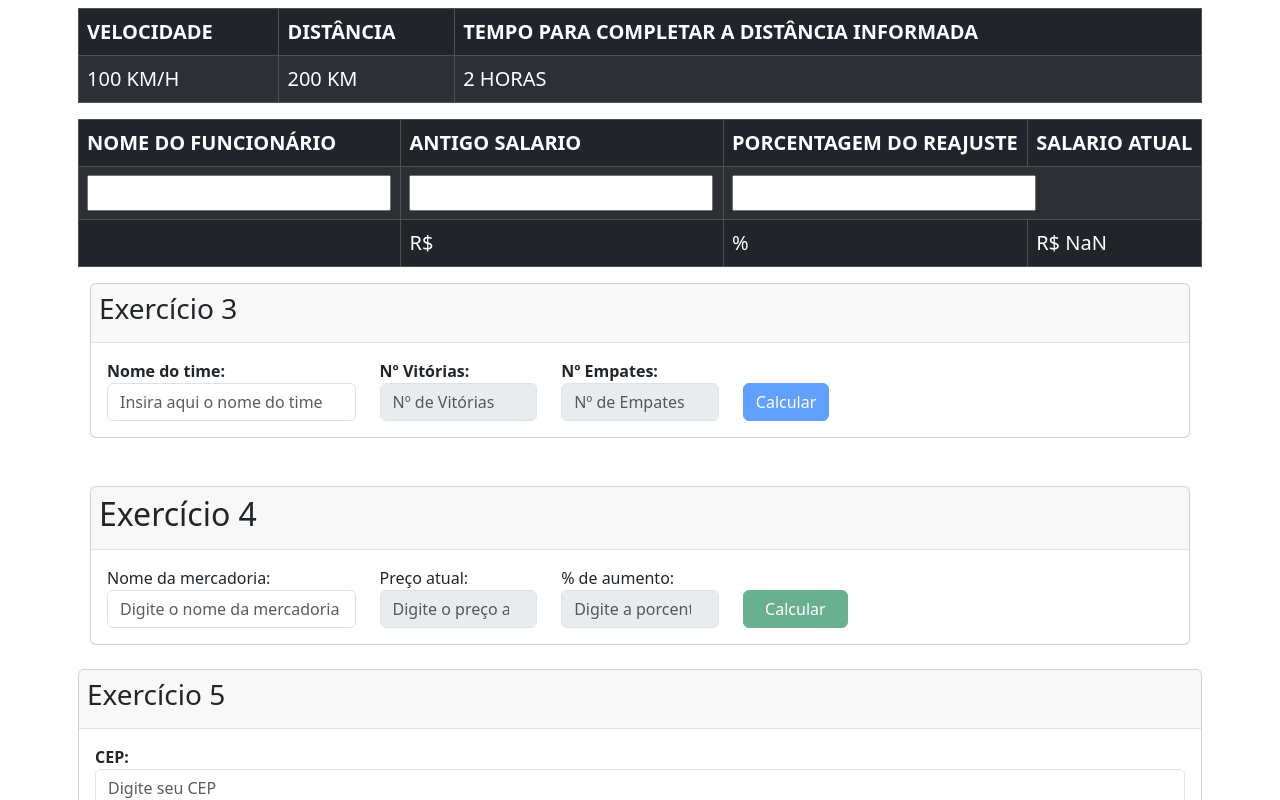
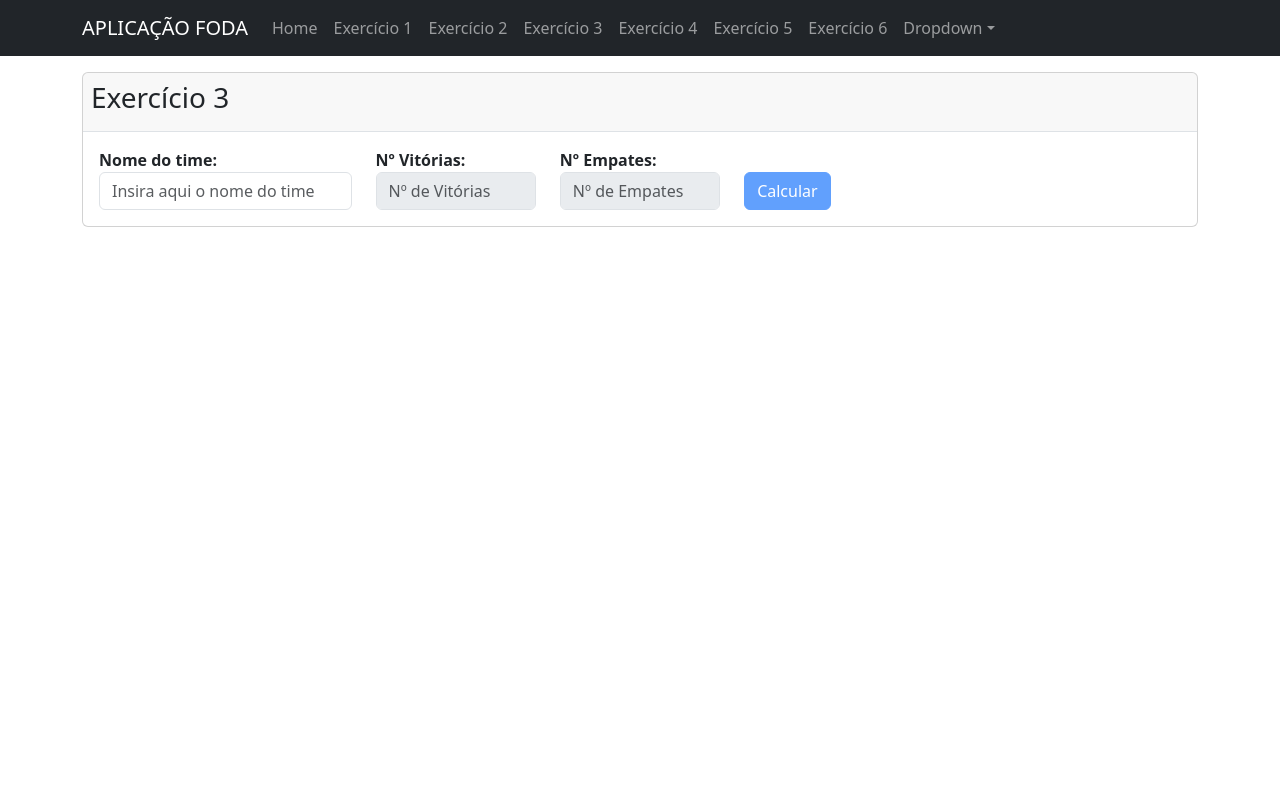
Before and after one commit to VitorCamposFrancisco/react-table, a React (Create React App) app: page /pageThree in a window 1280 px wide. Shown: the top 800 px of the page. Built offline with nearby package versions, Linux system fonts and the light colour scheme.

Commit message:
Finaização da primeira aplicação utilizando React

```diff
--- a/package.json
+++ b/package.json
@@ -8,10 +8,14 @@
     "@testing-library/user-event": "^13.5.0",
     "axios": "^1.6.8",
     "bootstrap": "^5.3.3",
+    "localforage": "^1.10.0",
+    "match-sorter": "^6.3.4",
     "react": "^18.2.0",
     "react-bootstrap": "^2.10.2",
     "react-dom": "^18.2.0",
+    "react-router-dom": "^6.22.3",
     "react-scripts": "5.0.1",
+    "sort-by": "^1.2.0",
     "web-vitals": "^2.1.4"
   },
   "scripts": {
--- /dev/null
+++ b/src/components/NavBarComponent.js
@@ -0,0 +1,40 @@
+import Container from 'react-bootstrap/Container';
+import Nav from 'react-bootstrap/Nav';
+import Navbar from 'react-bootstrap/Navbar';
+import NavDropdown from 'react-bootstrap/NavDropdown';
+
+function NavBarComponents(){
+    return(
+        <div>
+            <Navbar expand="lg" bg="dark" data-bs-theme="dark">
+      <Container>
+        <Navbar.Brand href="">APLICAÇÃO FODA</Navbar.Brand>
+        <Navbar.Toggle aria-controls="basic-navbar-nav" />
+        <Navbar.Collapse id="basic-navbar-nav">
+          <Nav className="me-auto">
+          <Nav.Link href="/">Home</Nav.Link>
+            <Nav.Link href="/pageOne">Exercício 1</Nav.Link>
+            <Nav.Link href="/pageTwo">Exercício 2</Nav.Link>
+            <Nav.Link href="/pageThree">Exercício 3</Nav.Link>
+            <Nav.Link href="/pageFour">Exercício 4</Nav.Link>
+            <Nav.Link href="/pageFive">Exercício 5</Nav.Link>
+            <Nav.Link href="/pageSix">Exercício 6</Nav.Link>
+            <NavDropdown title="Dropdown" id="basic-nav-dropdown">
+              <NavDropdown.Item href="#action/3.1">Action</NavDropdown.Item>
+              <NavDropdown.Item href="#action/3.2">
+                Another action
+              </NavDropdown.Item>
+              <NavDropdown.Item href="#action/3.3">Something</NavDropdown.Item>
+              <NavDropdown.Divider />
+              <NavDropdown.Item href="#action/3.4">
+                Separated link
+              </NavDropdown.Item>
+            </NavDropdown>
+          </Nav>
+        </Navbar.Collapse>
+      </Container>
+    </Navbar>
+        </div>
+    )
+}
+export default NavBarComponents;
--- a/src/exercises/FifthExercise.js
+++ b/src/exercises/FifthExercise.js
@@ -25,7 +25,7 @@
         setIsVisible(true)
     }
     return(
-        <div>
+        <div className="container">
             <div className="container pt-5">
                 <div className="card">
                     <div className="card-title p-2 border-bottom card-header">
--- a/src/exercises/ThirdExercise.js
+++ b/src/exercises/ThirdExercise.js
@@ -27,7 +27,7 @@
     }
     return (
         <div>
-            <div class="container">
+            <div class="container pt-3">
                 <div class="card">
                     <div class="card-title p-2 border-bottom card-header">
                         <h3>Exercício 3</h3>
--- a/src/index.js
+++ b/src/index.js
@@ -4,11 +4,59 @@
 import 'bootstrap/dist/css/bootstrap.min.css';
 import reportWebVitals from './reportWebVitals';
 import PrincipalPage from './pages/PrincipalPage';
+import App from './App';
+import FifthExercise from './exercises/FifthExercise';
+import FourthExercise from './exercises/FourthExercise';
+import NavBarComponents from './components/NavBarComponent';
+import {
+  createBrowserRouter,
+  RouterProvider,
+} from "react-router-dom";
+import SixthExercise from './exercises/SixthExercise';
+import ThirdExercise from './exercises/ThirdExercise';
+import FirstExercise from './exercises/FirstExercise';
+import SecondExercise from './exercises/SecondExercise';
+
+
+
+
+const router = createBrowserRouter([
+  {
+    path: "/",
+    element: <div/>,
+  },
+  {
+    path: "/pageOne",
+    element: <FirstExercise />
+  },
+  {
+    path: "/pageTwo",
+    element: <SecondExercise />
+  },
+  {
+    path: "/pageThree",
+    element: <ThirdExercise />
+  },
+  {
+    path: "/pageFour",
+    element: <FourthExercise />
+  },
+  {
+    path: "/pageFive",
+    element: <FifthExercise />
+  },
+  {
+    path: "/pageSix",
+    element: <SixthExercise />
+  },
+]);
 
 const root = ReactDOM.createRoot(document.getElementById('root'));
 root.render(
+
   <React.StrictMode>
-    <PrincipalPage/>
+    <NavBarComponents/>
+    <RouterProvider router={router} />
   </React.StrictMode>
 );
 
```
Also changed, not shown: 1 other file (tests, documents, lock files or other folders).
